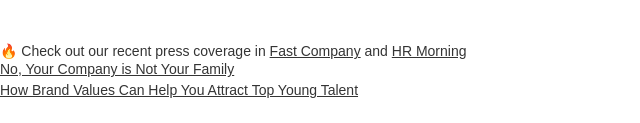
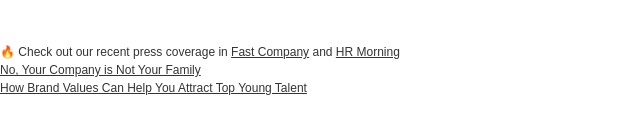
Before and after one commit to skonaads/skona-signature, a plain HTML site: page index.html in a window 1280 px wide. Shown: the part 792-915 px from the top of the page, without its empty margins (0-640 px from the left). Drawn offline with Linux system fonts and the light colour scheme.

Commit message:
font size update and higher res logo

```diff
--- a/index.html
+++ b/index.html
@@ -357,13 +357,13 @@
 			<tbody>
 				<tr>
 					<td>
-						<div style="font-family: Arial, Helvetica, sans-serif; font-size: 14px; line-height: 16px; font-weight: 400; color: #343434;">
+						<div style="font-family: Arial, Helvetica, sans-serif; font-size: 12px; line-height: 18px; font-weight: 400; color: #343434;">
 							🔥 Check out our recent press coverage in <a href="https://www.fastcompany.com/90856449/no-your-company-is-not-your-family" style="color: #343434; text-decoration: underline">Fast Company</a> and <a href="https://www.hrmorning.com/news/brand-values" style="color: #343434; text-decoration: underline">HR Morning</a>
 						</div>
-						<div style="font-family: Arial, Helvetica, sans-serif; font-size: 14px; line-height: 21px; font-weight: 400; color: #343434;">
+						<div style="font-family: Arial, Helvetica, sans-serif; font-size: 12px; line-height: 18px; font-weight: 400; color: #343434;">
 							<a href="https://www.fastcompany.com/90856449/no-your-company-is-not-your-family" style="color: #343434; text-decoration: underline">No, Your Company is Not Your Family</a>
 						</div>
-						<div style="font-family: Arial, Helvetica, sans-serif; font-size: 14px; line-height: 21px; font-weight: 400; color: #343434;">
+						<div style="font-family: Arial, Helvetica, sans-serif; font-size: 12px; line-height: 18px; font-weight: 400; color: #343434;">
 							<a href="https://www.hrmorning.com/news/brand-values" style="color: #343434; text-decoration: underline">How Brand Values Can Help You Attract Top Young Talent</a>
 						</div>
 					</td>
```
Also changed, not shown: img/skona.png.
